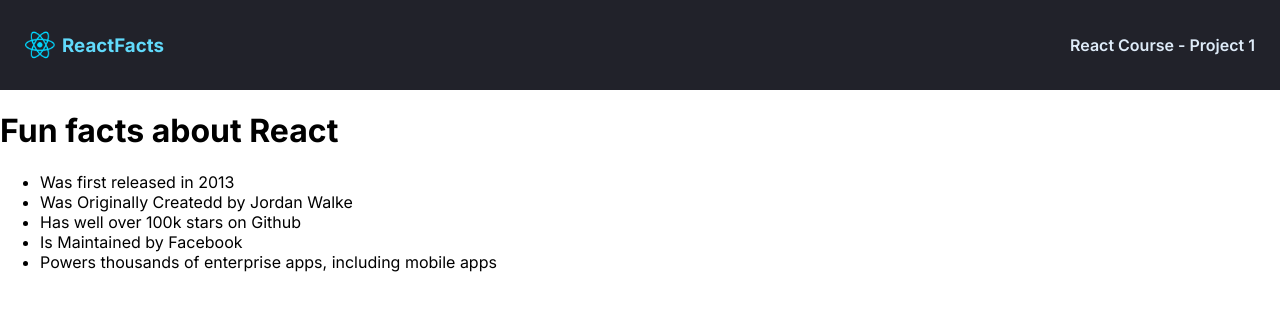
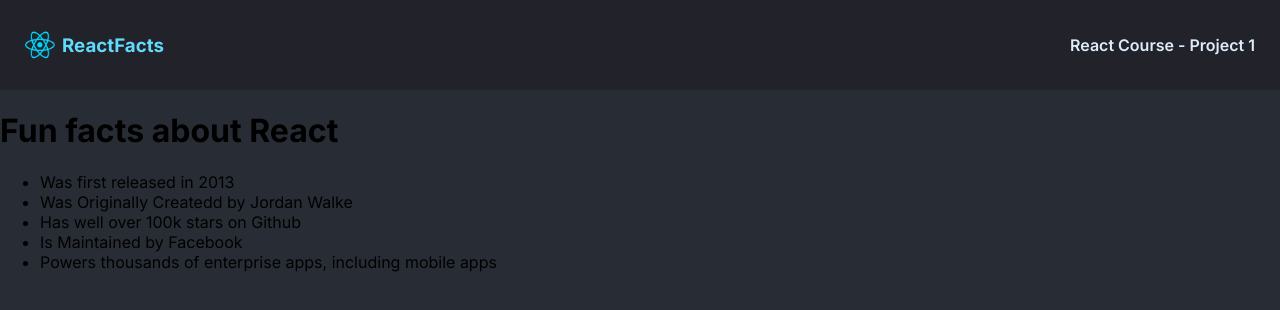
Before and after one commit to AaronJHarvey/React-For-Fun-Project, a React (Vite) app: page / in a window 1280 px wide. Shown: the top 310 px of the page. Built offline with nearby package versions, Linux system fonts and the light colour scheme.

Commit message:
Styles .container - Bg-color & height

```diff
--- a/src/index.css
+++ b/src/index.css
@@ -33,3 +33,8 @@
 	height: 30px;
 	margin-right: 7px;
 }
+
+.container {
+	background-color: #282d35;
+	height: 100vw;
+}
```
